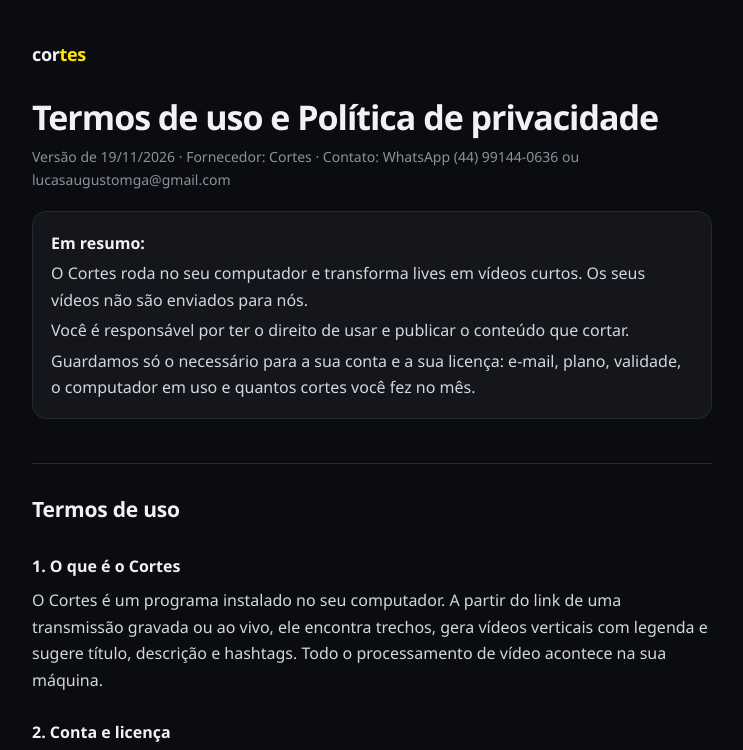
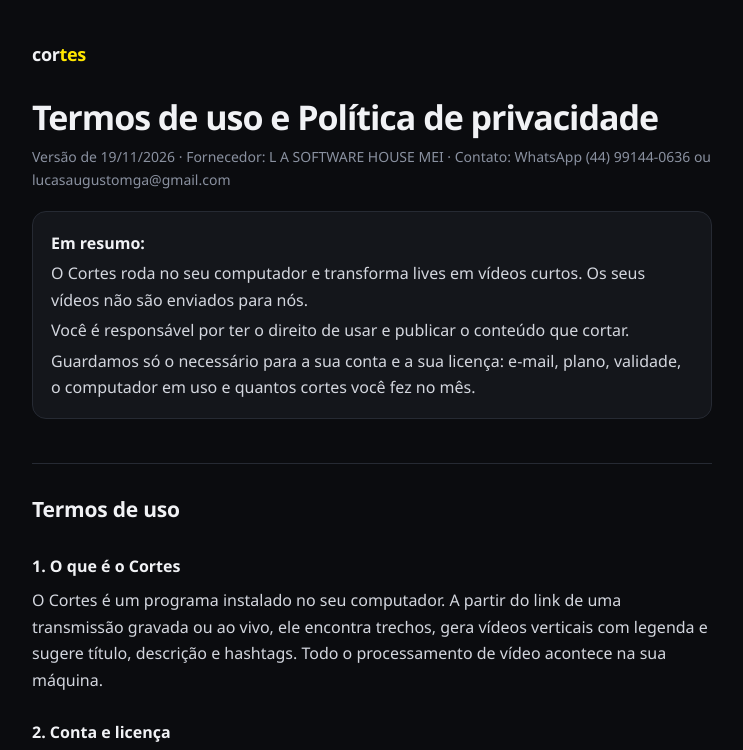
Before and after one commit to t3m1d0/cortes, a plain HTML site: page termos.html in a window 1280 px wide. Shown: the top 750 px of the page, without its empty margins (268-1011 px from the left). Drawn offline with Linux system fonts and the light colour scheme.

Commit message:
Atualiza o fornecedor

```diff
--- a/termos.html
+++ b/termos.html
@@ -29,7 +29,7 @@
 <main>
   <a class="logo" href="./">cor<i>tes</i></a>
   <h1>Termos de uso e Política de privacidade</h1>
-  <p class="meta">Versão de 19/11/2026 · Fornecedor: Cortes · Contato: WhatsApp (44) 99144-0636 ou lucasaugustomga@gmail.com</p>
+  <p class="meta">Versão de 19/11/2026 · Fornecedor: L A SOFTWARE HOUSE MEI · Contato: WhatsApp (44) 99144-0636 ou lucasaugustomga@gmail.com</p>
 
   <div class="box">
     <p><strong>Em resumo:</strong></p>
```
Also changed, not shown: index.html (+1 -1 lines), privacidade.html (+1 -1 lines).
